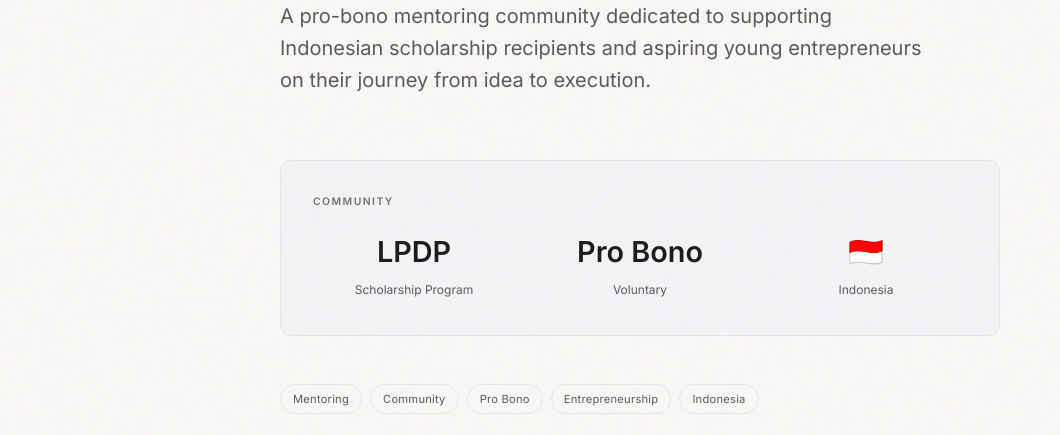
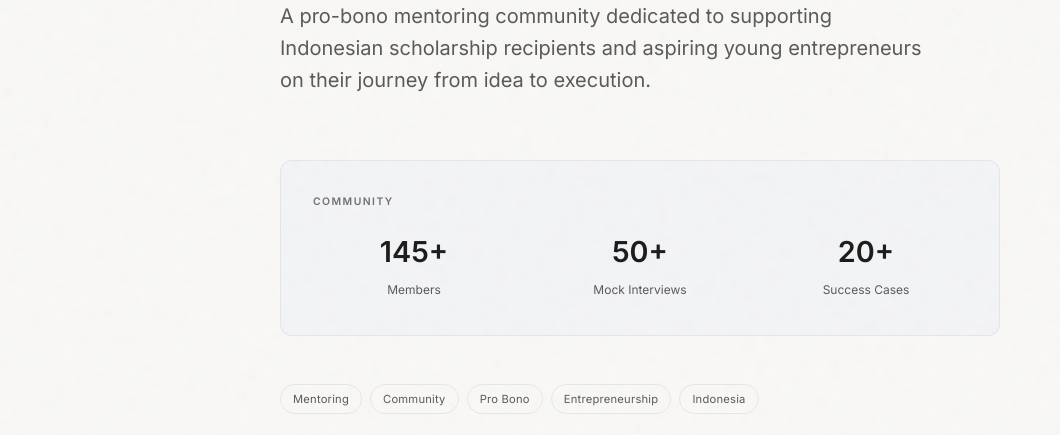
Before and after one commit to patronofalltrades/PersonalWebsite, a website: page lpdp-mentoring.html in a window 1280 px wide. Shown: the part 303-738 px from the top of the page, without its empty margins (0-1060 px from the left). Drawn offline with Linux system fonts and the light colour scheme.

Commit message:
content: update LPDP mentoring key figures with actual community metrics

```diff
--- a/lpdp-mentoring.html
+++ b/lpdp-mentoring.html
@@ -49,16 +49,16 @@
                 <p class="detail-impact-label">Community</p>
                 <div class="detail-metrics">
                     <div class="detail-metric">
-                        <span class="detail-metric-val">LPDP</span>
-                        <span class="detail-metric-label">Scholarship Program</span>
+                        <span class="detail-metric-val">145+</span>
+                        <span class="detail-metric-label">Members</span>
                     </div>
                     <div class="detail-metric">
-                        <span class="detail-metric-val">Pro Bono</span>
-                        <span class="detail-metric-label">Voluntary</span>
+                        <span class="detail-metric-val">50+</span>
+                        <span class="detail-metric-label">Mock Interviews</span>
                     </div>
                     <div class="detail-metric">
-                        <span class="detail-metric-val">🇮🇩</span>
-                        <span class="detail-metric-label">Indonesia</span>
+                        <span class="detail-metric-val">20+</span>
+                        <span class="detail-metric-label">Success Cases</span>
                     </div>
                 </div>
             </div>
```
